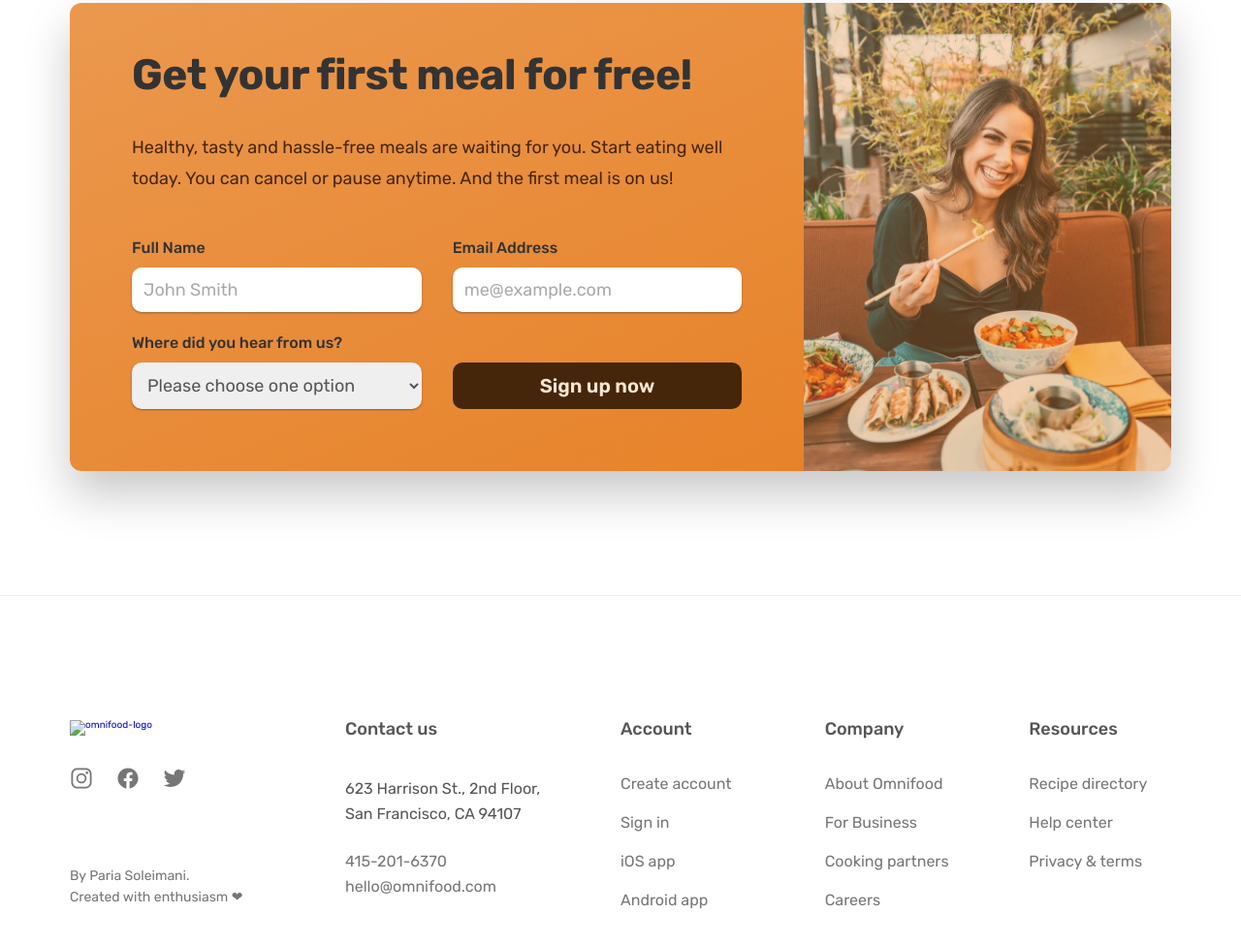
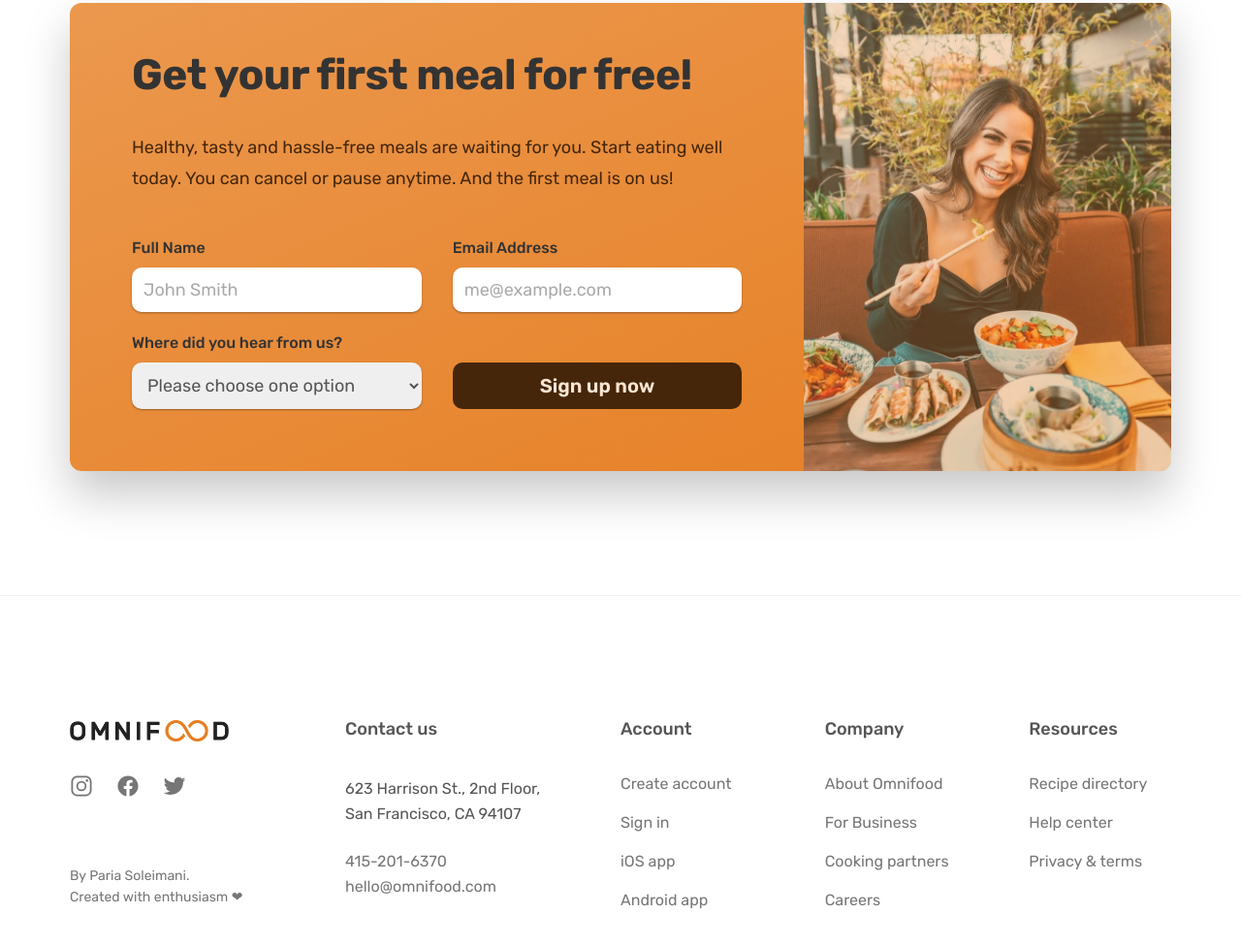
Before and after one commit to PariaSoleimani/Omnifood, a plain HTML site: page index.html in a window 1280 px wide. Shown: the part 6010-6985 px from the top of the page at 97% size. Drawn offline with nearby package versions, Linux system fonts and the light colour scheme; files whose address does not match are found by name.

Commit message:
fix(footer): logo image path

```diff
--- a/index.html
+++ b/index.html
@@ -685,7 +685,10 @@
         <!-- COL LOGO -->
         <div class="col--logo">
           <a class="footer__logo" href="#"
-            ><img class="logo" src="img/omnifood-logo.png" alt="omnifood-logo"
+            ><img
+              class="logo"
+              src="./assets/img/omnifood-logo.png"
+              alt="omnifood-logo"
           /></a>
           <div class="social-links">
             <a class="footer__link" href="#"
```
